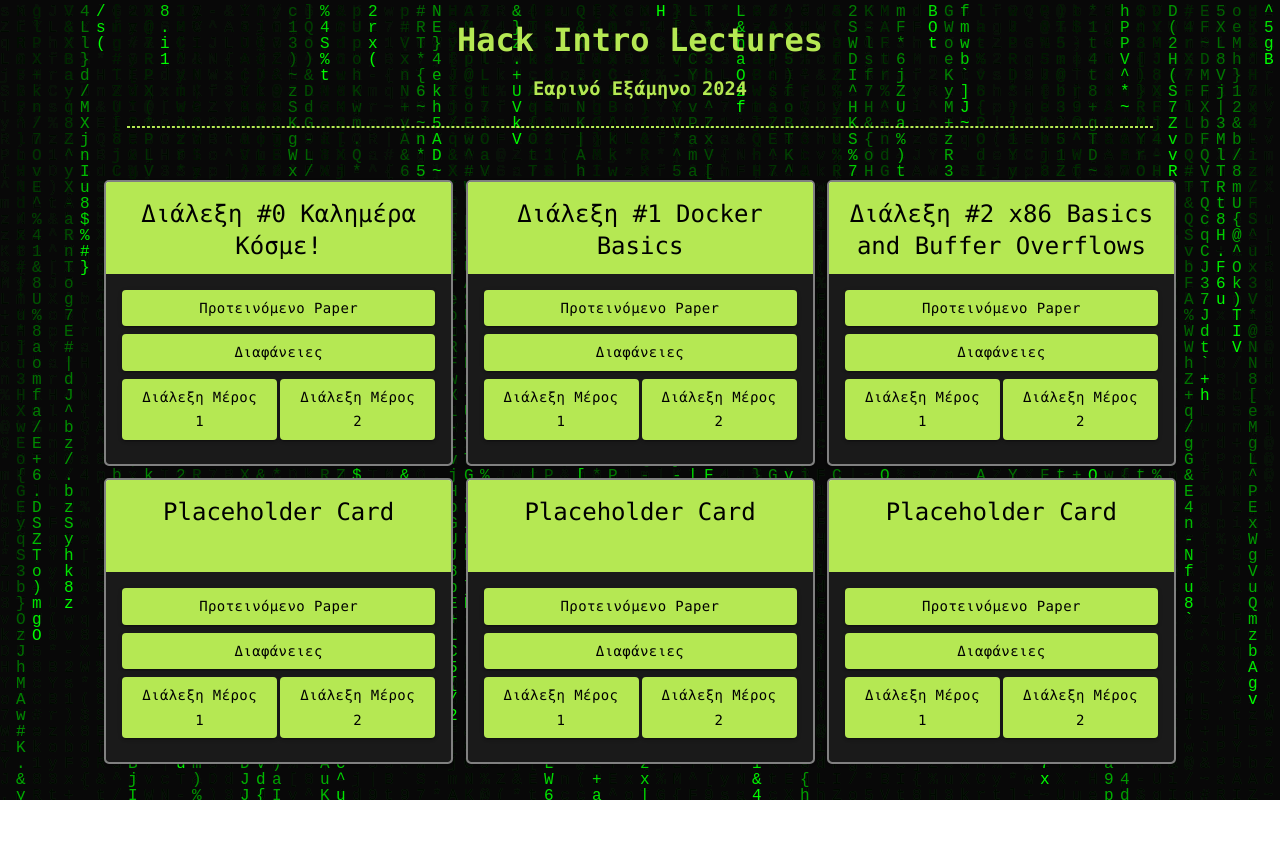
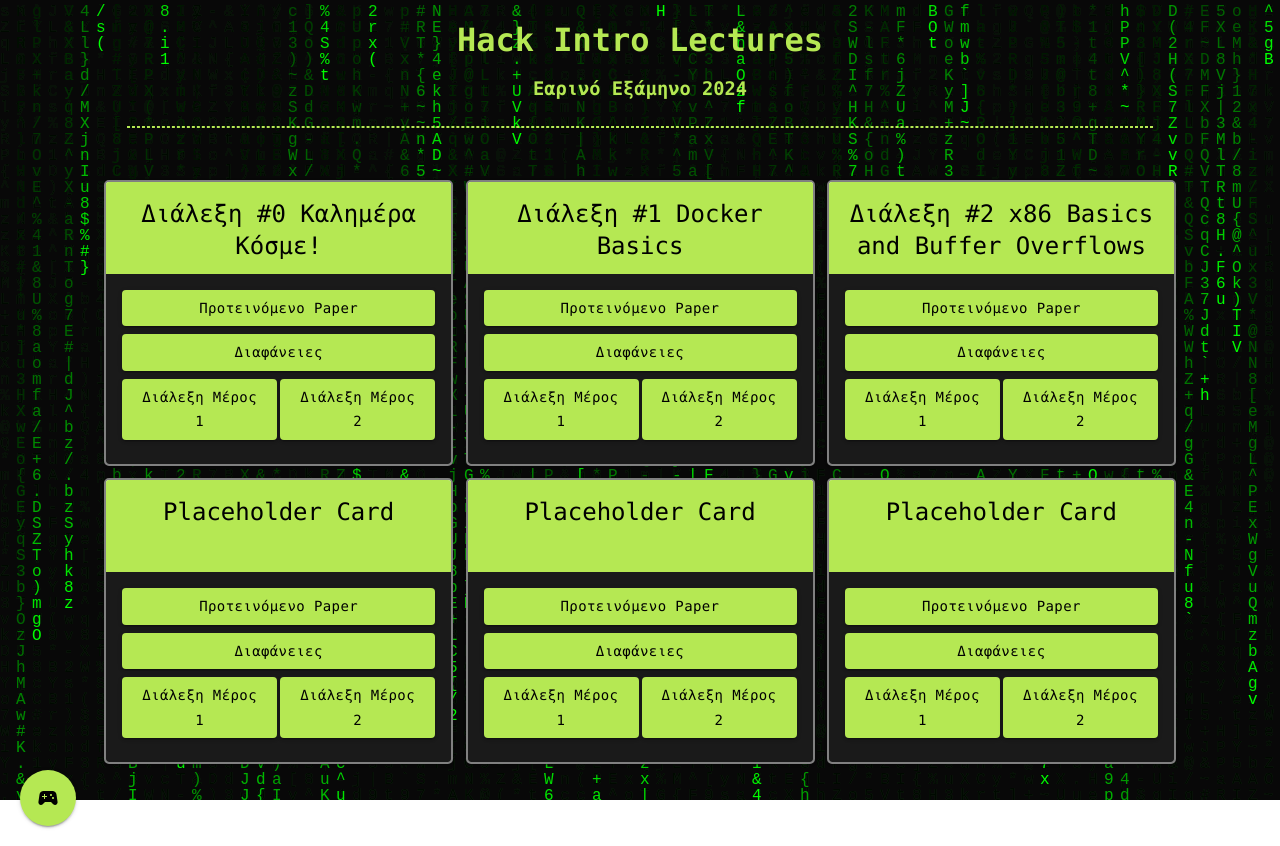
Before and after one commit to mgiannopoulos24/Hack-Intro-Lectures, a React (Create React App) app: page / in a window 1280 px wide. Before the commit the page ends 800 px from the top, so only its background shows below. Built offline with nearby package versions, Linux system fonts and the light colour scheme.

Commit message:
Added Game button

```diff
--- a/src/MainPage/MainPage.jsx
+++ b/src/MainPage/MainPage.jsx
@@ -3,6 +3,7 @@ import './MainPage.css';
 
 import CustomCard from '../CustomCard/CustomCard';
 import cardData from '../cardData.json';
+import GameButton from '../GameButton/GameButton';
 
 const MainPage = () => {
   return (
@@ -26,6 +27,7 @@ const MainPage = () => {
             />
           ))}
         </div>
+        <GameButton />
       </div>
     </>
   );
```
